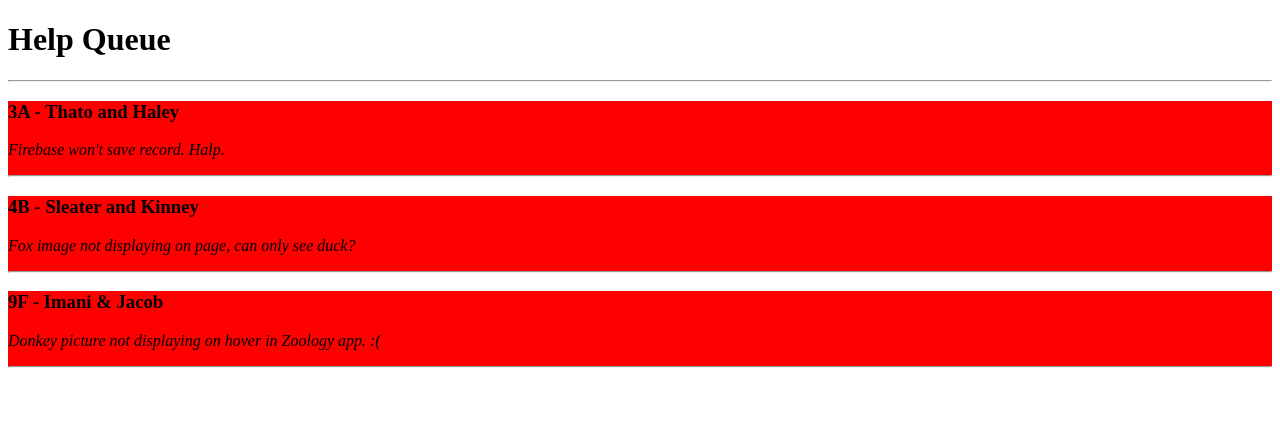
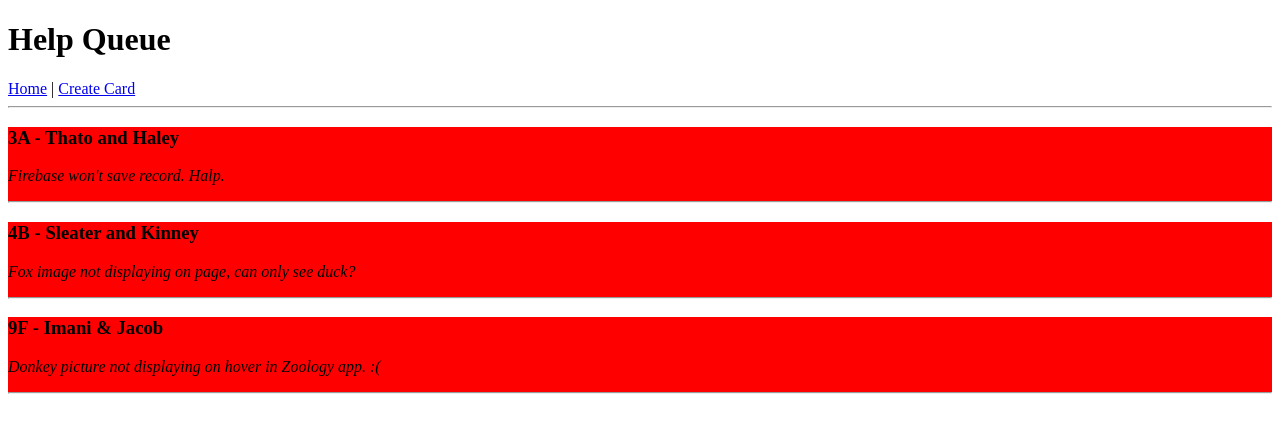
Before and after one commit to Ngann/TicTacReact, a React app: page / in a window 1280 px wide. Shown: the top 432 px of the page. Built offline with nearby package versions, Linux system fonts and the light colour scheme.

Commit message:
add link router

```diff
--- a/src/components/Header.jsx
+++ b/src/components/Header.jsx
@@ -1,8 +1,12 @@
 import React from 'react';
+import { Link } from 'react-router-dom';
 
 function Header(){
   return (
-    <h1>Help Queue</h1>
+    <div>
+      <h1>Help Queue</h1>
+      <Link to="/">Home</Link> | <Link to="/newcard">Create Card</Link>
+    </div>
   );
 }
 
```
